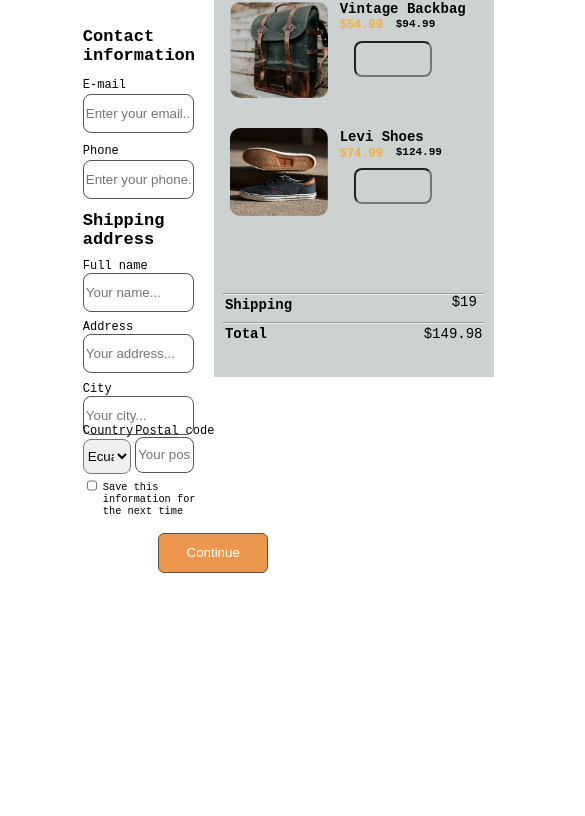
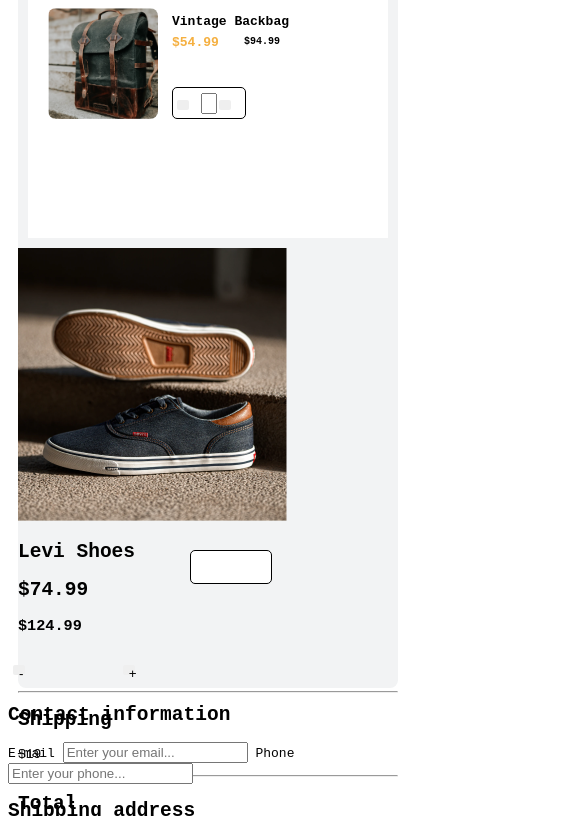
Before and after one commit to JoaquinSim/Checkout-Page, a plain HTML site: page index.html in a window 390 px wide. Shown: the part 82-898 px from the top of the page, 585 px wide, since content can reach past the window. Drawn offline with Linux system fonts and the light colour scheme.

Commit message:
Intento de responsive

```diff
--- a/index.css
+++ b/index.css
@@ -1,293 +1,94 @@
+
 body{
   font-family: monospace;
 }
-/*Titulo*/
-header{
-  width:20%;
-  height:70px;;
-  position:relative;
-  left: 20%;
-}
-.titulo h1{
-    position:relative;
-    top: 30px;
-    font-size:22px;
+
+main{
+  width: 400px;
+  height: 1400px;
 }
 
-/*Formulario*/
-.form-Checkout{
-  position:relative;
-  left: 20%;
-  width:28%;
-  height:550px;
-}
-/*informacion de contacto*/
-.Contact-information {
-    height:165px;
-}
-.Contact-information h2{
-  position:relative;
-  top: 10px;
-  font-size: 17px;
-}
-label.email{
-  position:relative;
-  top: 8px;
-  font-size: 12px;
-}
-input.email{
-  position:relative;
-  top: 10px;
-  width: 100%;
-  height: 35px;
-  border: 1px rgb(85,85,85) solid;
-  border-radius: 8px;
-}
-label.phone{
-  position:relative;
-  top: 20px;
-  font-size: 12px;
-}
-input.phone{
-  position:relative;
-  top: 22.5px;
-  width: 100%;
-  height: 35px;
-  border: 1px rgb(85,85,85) solid;
-  border-radius: 8px;
-}
-/*Direccion*/
-.Shipping-address {
-  height: 220px;
-}
-.Shipping-address h2{
-  position:relative;
-  top: 15px;
-  font-size: 17px;
-}
-label.name{
-  position:relative;
-  top: 10px;
-  font-size: 12px;
-}
- input.name{
-  position:relative;
-  top: 10px;
-  width: 100%;
-  height: 35px;
-  border-radius: 8px;
-  border: 1px rgb(85,85,85) solid;
-}
-label.address{
-  position:relative;
-  top: 17px;
-  font-size: 12px;
-}
- input.address{
-  position:relative;
-  top: 17px;
-  width: 100%;
-  height: 35px;
-  border-radius: 8px;
-  border: 1px rgb(85,85,85) solid;
-}
-label.city{
-  position:relative;
-  top: 25px;
-  font-size: 12px;
-}
- input.city{
-  position:relative;
-  top: 25px;
-  width: 100%;
-  height: 35px;
-  border-radius: 8px;
-  border: 1px rgb(85,85,85) solid;
-}
-
-/*Pais-CodigoPostal*/
-.counpos{
-  height: 60px;
-}
-label.country{
-  position:relative;
-  font-size: 12px;
-  top: 7px;
-}
-select.country{
-  position: relative;
-  top: 8px;
-  width: 46%;
-  height: 35px;
-  border-radius: 8px;
-}
-label.postal{
-  position:relative;
-  font-size: 12px;
-  top: -42.5px;
-  left: 50%;
-}
-input.postal{
-  position:relative;
-  width: 50%;
-  top: -44px;
-  left: 50%;
-  height: 32px;
-  border-radius: 8px;
-  border: 1px rgb(85,85,85) solid;
-}
-
-/*Boton*/
-input.checkbox{
-  position: relative;
-  width: 10px;
-}
-.checkbox p{
-  position: relative;
-  top: -25px;
-  left: 20px;
-  font-size: 10.3px;
-}
-.button input{
-  position: relative;
-  top: -20px;
-  left: 72%;
-  width: 110px;
-  height: 40px;
-  border: 1px rgb(85,85,85) solid;
-  border-radius: 6px;
-  background-color: #EB984E;
-  color: white;
+/*Titulo*/
+.titulo-Checkout{
+    position:relative;
+    font-size:22px;
+    width: 25%;
+    top:10px;
+    left: 10px
 }
 
 /*Items*/
 .items{
-  background-color: #CCD1D1;
-  position: relative;
-  top: -580px;
-  left: 55%;
-  width:280px;
-  height:390px;
+  background-color: #F2F3F4;
+  width: 380px;
+  height: 700px;
+  margin: 30px 10px 10px 10px;
+  border-radius: 8px;
 }
 .item-1{
-  width: 100%;;
-  height: 38%;
+  position: relative;
+  background-color: white;
+  margin: 10px 10px 10px 10px;
+  width:360px;
+  height: 250px;
 }
 .item-1 img{
-  top: 10%;
-  left: 6%;
   position: relative;
-  width: 35%;
-  height: 65%;
-  border-radius: 10px;
+  top:20px;
+  left: 20px;
+  width: 110px;
+  border-radius: 8px;
 }
-.item-1 h1{
+.titulo-vintage{
   position: relative;
-  top: -98px;
-  left: 45%;
-  font-size: 14px;
+  top: -100px;
+  left: 40%;
+  width: 50%;
+}
+.titulo-vintage h1{
+  font-size: 13px;
+  width: 100%;
+}
+
+.precio h2{
+  font-size: 13px;
+  position: relative;
+  left: 40%;
+  top: -105px;
+  color: #F5B041;
+}
+.precio-anterior h3{
+  font-size: 10px;
+  position: relative;
+  left: 60%;
+  top: -130px;
+}
+.numeroItems{
+  width:20%;
+  height: 30px;
+  text-align: center;
+  position: relative;
+  top: -100px;
+  left: 40%;
+  border-width: 1px;
+  border-style: solid;
+  border-color: black;
+  border-radius: 5px;
+}
+button {
+  position: relative;
+  top: 6px;
+  width: 1%;
+  height: 10px;
+  border: none;
+  border-radius: 2px;
+  left: -5px;
+}
+.numeroitem{
+  width: 10%;
+  position: relative;
+  top: 5px;
+}
+@media only screen and (min-width: 600px) {
 
 }
-.item-1 h2{
-  position: relative;
-  top: -108px;
-  left: 45%;
-  font-size: 12px;
-  color: #F5B041;
-
-}
-.item-1 h3{
-  position: relative;
-  top: -133px;
-  left: 65%;
-  font-size: 11px;
-}
-.item-1 input{
-  position: relative;
-  top: -133px;
-  left: 50%;
-  height: 30px;
-  width: 70px;
-  text-align: center;
-  background-color:#CCD1D1;
-  border-radius: 8px;
-}
-.item-2{
-  position: relative;
-  top: -20px;
-  width: 100%;
-  height: 32.5%;
-}
-.item-2 img{
-  top: 10%;
-  left: 6%;
-  position: relative;
-  width: 35%;
-  height: 70%;
-  border-radius: 10px;
-}
-.item-2 h1{
-  position: relative;
-  top: -90px;
-  left: 45%;
-  font-size: 14px;
-
-}
-.item-2 h2{
-  position: relative;
-  top: -100px;
-  left: 45%;
-  font-size: 12px;
-  color:  #F5B041;
-
-}
-.item-2 h3{
-  position: relative;
-  top: -126px;
-  left: 65%;
-  font-size: 11px;
-}
-.item-2 input{
-  position: relative;
-  top: -127px;
-  left: 50%;
-  height: 30px;
-  width: 70px;
-  text-align: center;
-  background-color:#CCD1D1;
-  border-radius: 8px;
-}
-.shipping hr{
- position: relative;
- top: 25px;
- width: 260px;
-}
-.shipping h1{
- position: relative;
- top: 15px;
- left: 4%;
- font-size: 14px;
-}
-.shipping p{
- position: relative;
- top: -18px;
- left: 85%;
- font-size: 14px;
-}
-.total hr{
- position: relative;
- top: -20px;
- width: 260px;
-}
-.total h1{
- position: relative;
- top: -30px;
- left: 4%;
- font-size: 14px;
-}
-.total p{
- position: relative;
- top: -60px;
- left: 75%;
- font-size: 14px;
-}
--- a/index.html
+++ b/index.html
@@ -2,18 +2,53 @@
 <html lang="en" dir="ltr">
   <head>
     <meta charset="utf-8">
+    <meta name="viewport" content="width=device-width, initial-scale=1.0">
     <title>Checkout page</title>
     <link rel="shortcut icon" href="Imagenes/shopping_cart.svg" type="image/x-icon">
     <link rel="stylesheet" href="./index.css">
   </head>
   <body>
-    <header>
-      <div class="titulo">
-        <h1>Checkout</h1>
-      </div>
-    </header>
     <main>
       <form>
+        <h1 class="titulo-Checkout">Checkout</h1>
+        <section class="items">
+          <div class="item-1">
+            <img src="./Imagenes/photo1.png" alt="">
+            <div class="titulo-vintage">
+              <h1>Vintage Backbag</h1>
+            </div>
+            <div class="precio">
+              <h2>$54.99</h2>
+            </div>
+            <div class="precio-anterior">
+              <h3>$94.99</h3>
+            </div>
+            <div class="numeroItems">
+              <button type="button" class="less"></button>
+                    <input type="text" maxlength="3" class="numeroitem" >
+              <button type="button" class="more"></button>
+            </div>
+          </div>
+          <div class="item-2">
+            <img src="./Imagenes/photo2.png" alt="">
+            <h1>Levi Shoes</h1>
+            <h2>$74.99</h2>
+            <h3>$124.99</h3>
+            <button type="button" class="less">-</button>
+                  <input type="text" maxlength="3" class="numeroItems">
+            <button type="button" class="more">+</button>
+          </div>
+          <div class="shipping">
+            <hr>
+            <h1>Shipping</h1>
+            <p>$19</p>
+          </div>
+          <div class="total">
+              <hr>
+            <h1>Total</h1>
+            <p>$149.98</p>
+          </div>
+        </section>
       <section class="form-Checkout">
         <div class="Contact-information">
           <h2>Contact information</h2>
@@ -50,32 +85,6 @@
         </div>
 
       </section>
-      <section class="items">
-        <div class="item-1">
-          <img src="./Imagenes/photo1.png" alt="">
-          <h1>Vintage Backbag</h1>
-          <h2>$54.99</h2>
-          <h3>$94.99</h3>
-          <input class="numeroItem" type="number" min="1">
-        </div>
-        <div class="item-2">
-          <img src="./Imagenes/photo2.png" alt="">
-          <h1>Levi Shoes</h1>
-          <h2>$74.99</h2>
-          <h3>$124.99</h3>
-          <input class="numeroItem" type="number" min="1">
-        </div>
-        <div class="shipping">
-          <hr>
-          <h1>Shipping</h1>
-          <p>$19</p>
-        </div>
-        <div class="total">
-            <hr>
-          <h1>Total</h1>
-          <p>$149.98</p>
-        </div>
-      </section>
       </form>
     </main>
   </body>
```
